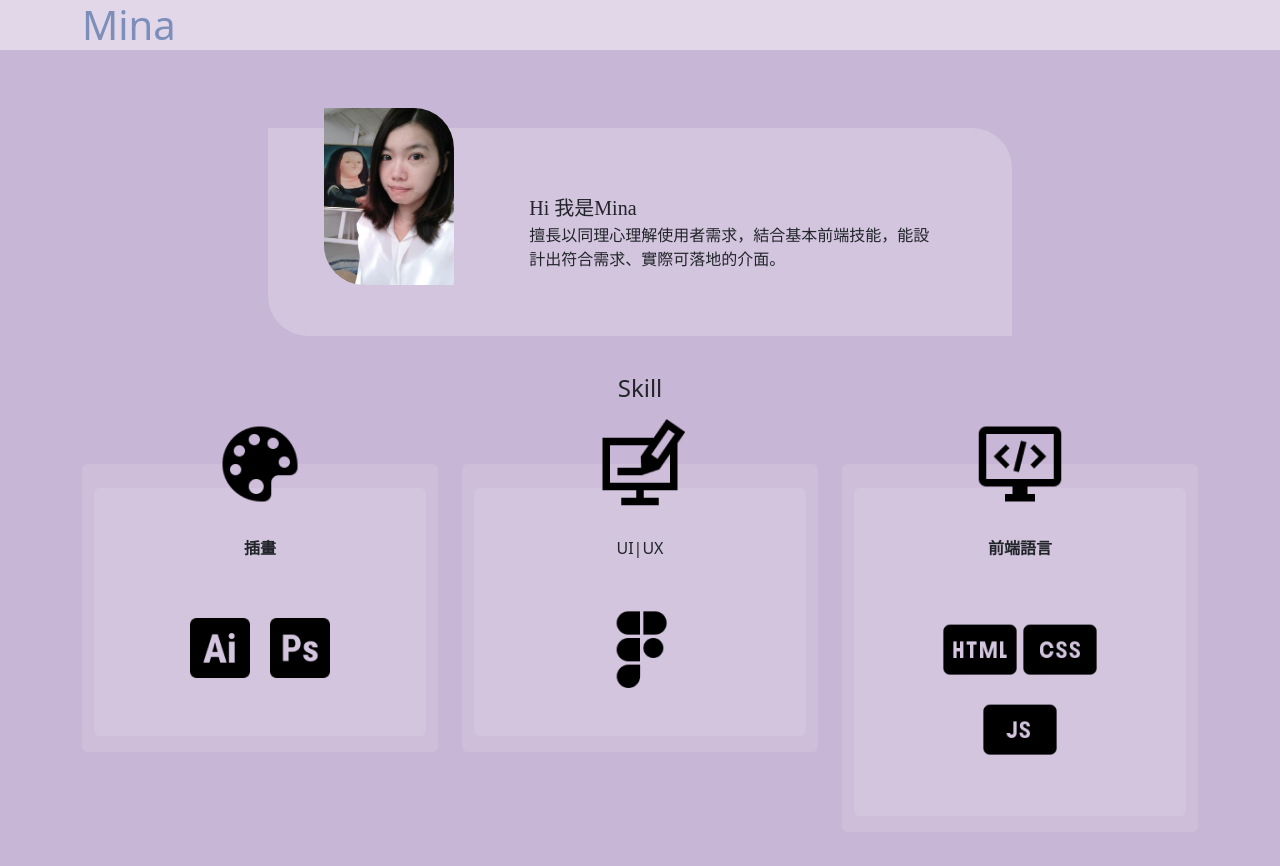
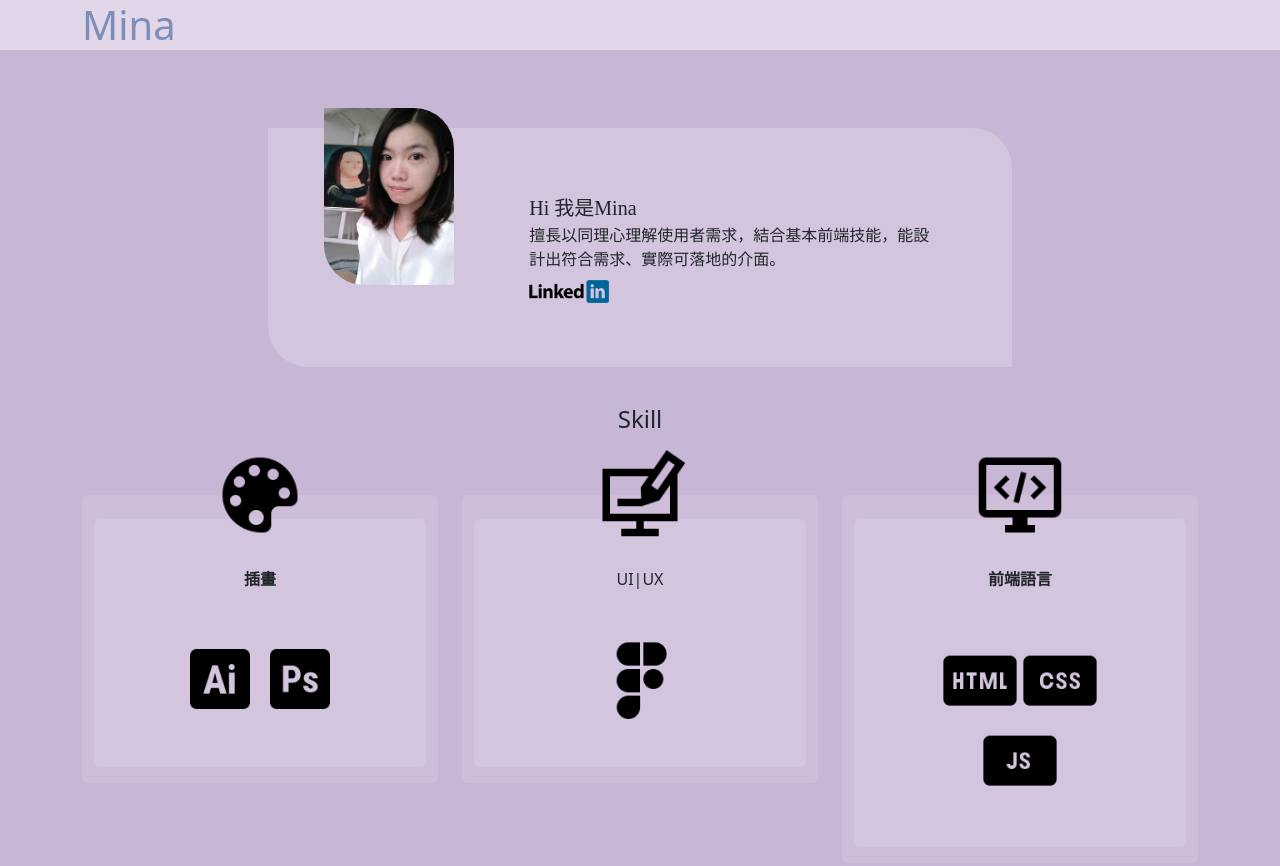
Before and after one commit to Megumilin/minaPortfolio, a plain HTML site: page index.html in a window 1280 px wide. Shown: the top 866 px of the page. Drawn offline with nearby package versions, Linux system fonts and the light colour scheme; a web font is replaced by a local one.

Commit message:
+linkedin

```diff
--- a/css/Portfolio.css
+++ b/css/Portfolio.css
@@ -111,20 +111,12 @@ h6{
     font-family: 'Bagel Fat One', system-ui;
 }
 
-/* .mybtn{ */
-    /* display: inline-block; */
-    /* padding: 10px 30px; */
-    /* margin-top: 16px; */
-    /* text-decoration: none; */
-    /* border-radius: 8px; */
-    /* text-align: center; */
-    /* border: 2px solid white; */
-    /* color: black; */
-/* } */
-/*  */
-/* .mybtn:hover{ */
-    /* background: linear-gradient(#ddd3f0 5%, #758AB6 15%, #C8B6D6 100%); */
-/* } */
+.clickable-image {
+            width: 80px;          /* 設定圖片寬度 */
+            cursor: pointer;       /* 滑鼠移上變手指 */
+            transition: 0.3s;      /* 加點動畫效果（可選） */
+            margin-top: 8px;
+        }
 
 
 
--- a/index.html
+++ b/index.html
@@ -60,7 +60,8 @@
                 <div class="col-md-7 col-11 col-sm-7 py-5">
                   <h2 class="card-title my-1">Hi 我是Mina</h2>
                   <p>擅長以同理心理解使用者需求，結合基本前端技能，能設計出符合需求、實際可落地的介面。</p>
-                  <!-- <a href="" class="mybtn col-12 col-md-8 col-12">作品集</a> -->
+                   <a href="https://www.linkedin.com/in/%E6%95%8F%E6%83%A0-%E6%9E%97-3a367223b" target="_blank">
+                  <img src="./img/linkedin.png" alt="點我跳轉"  class="clickable-image"></a>
                 </div>
                 </div>
               </div>
```
Also changed, not shown: img/linkedin.png (added).
